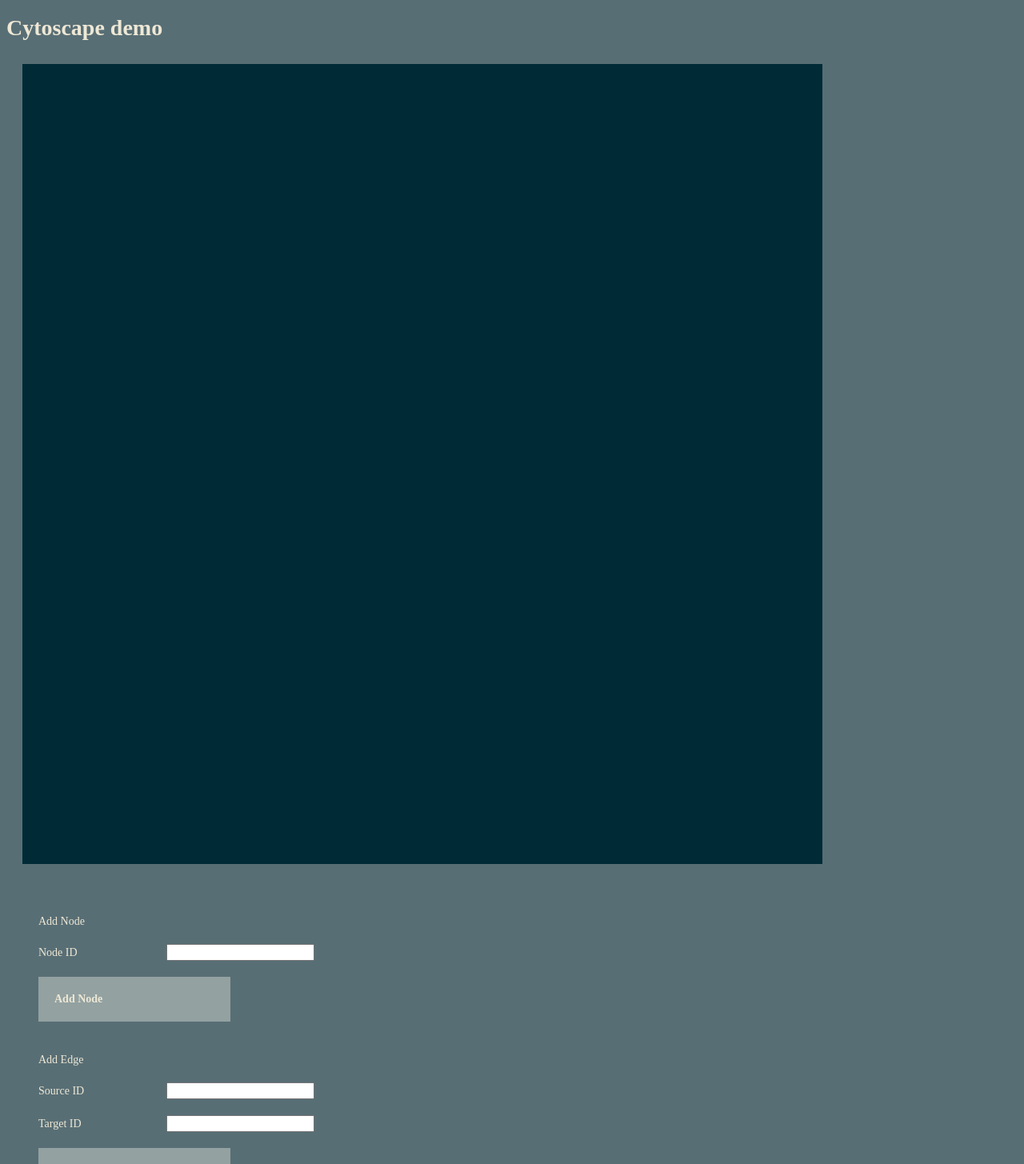
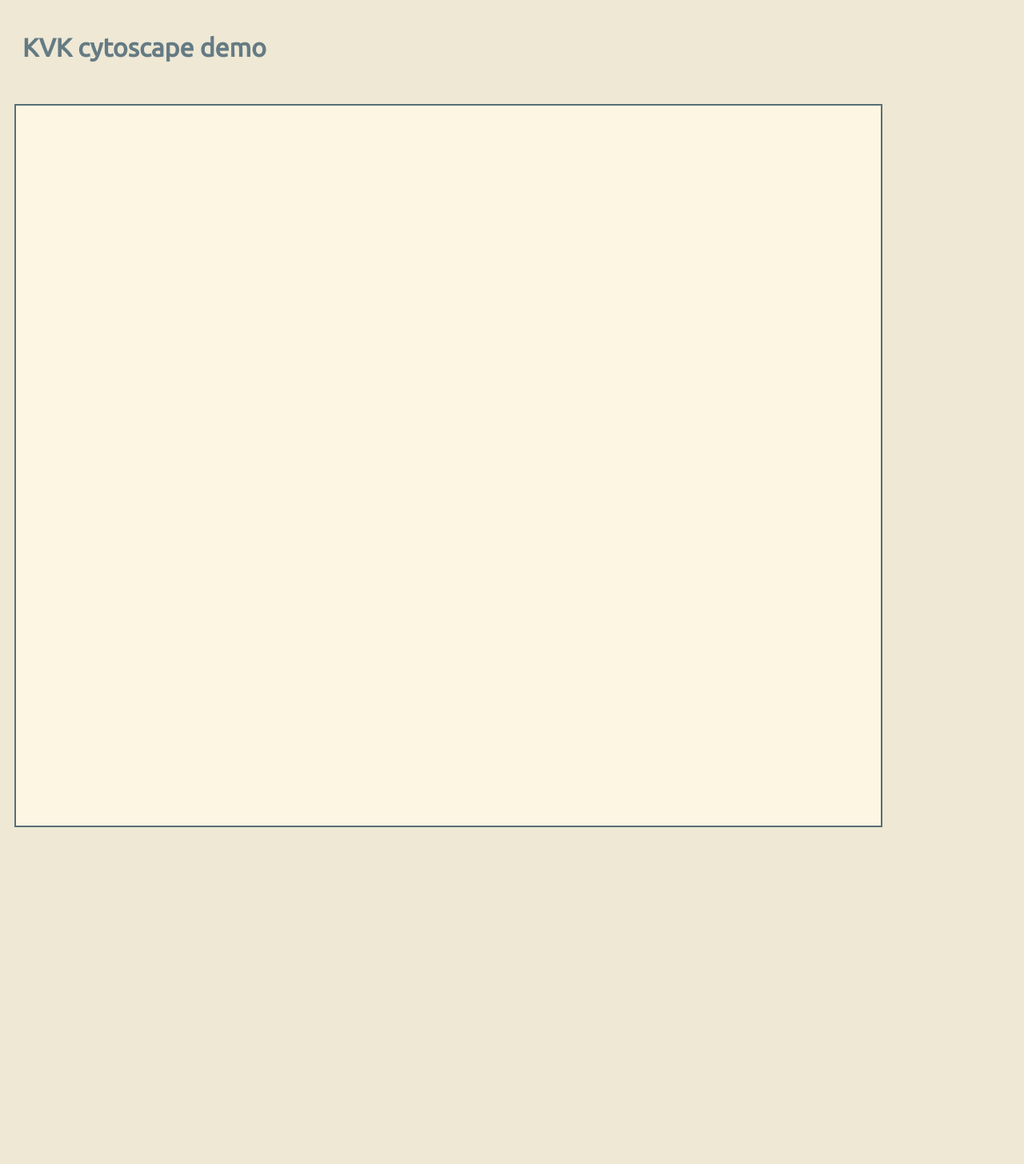
Before and after one commit to DGJanson/cytoscape-tryout, a React app: page / in a window 1280 px wide. Shown: the top 1455 px of the page at 80% size. After the commit the page ends 1052 px from the top, so only its background shows below. Built offline with nearby package versions, Linux system fonts and the light colour scheme; the HTML template or start-up script is replaced by a standard one.

Commit message:
Started rebuilding to React

```diff
--- a/package.json
+++ b/package.json
@@ -22,6 +22,7 @@
     "css-loader": "^6.6.0",
     "html-webpack-plugin": "^5.5.0",
     "node-sass": "^7.0.1",
+    "react-svg-loader": "^3.0.3",
     "sass-loader": "^12.6.0",
     "style-loader": "^3.3.1",
     "webpack": "^5.69.1",
--- a/src/css/base.scss
+++ b/src/css/base.scss
@@ -16,26 +16,34 @@
 $cyan:      #2aa198;
 $green:     #859900;
 
+// fonts
+@import url('https://fonts.googleapis.com/css?family=Ubuntu&display=swap');
+
 // Basic setup
 
 body {
-  background-color: $base01;
-  color: $base2;
-  font: Helvetica, sans-serif;
-  font-size: 14px;
+  background-color: $base2;
+  color: $base00;
+  font-family: 'Ubuntu', sans-serif;
+  font-size: 16px;
 }
 
 .mainDiv {
-  width: 90%;
+  width: 95%;
+}
+
+.containerDiv {
   margin: 10px;
   padding: 10px;
 }
 
 .canvasDiv {
-  width: 1000px;
-  height: 1000px;
-  background-color: $base03;
+  width: 90%;
+  height: 900px;
+  margin: 10px;
+  background-color: $base3;
   display: inline-block;
+  border: 2px solid $base01;
 }
 
 .canvasAddDiv {
@@ -74,3 +82,8 @@
   font-weight: bolder;
   padding: 20px;
 }
+
+img.icon {
+  height: 50px;
+  width: 50px;
+}
--- a/src/index.jsx
+++ b/src/index.jsx
@@ -2,23 +2,21 @@
 import { createRoot } from 'react-dom/client';
 import React from 'react';
 
-import { generateMainView} from './js/view/main_view.js';
+import { MainModel } from './js/model/main';
+
+import { MainView} from './js/view/main_view.jsx';
 
 import { createElement } from './js/view/utils.js'
 
-import { Title } from './js/view/components/headers.jsx'
-
+// Here we setup the html and then start loading the first page
 
 function init_window () {
-  let div = createElement("div", "bodyDiv", "bodyDiv");
+  let div = createElement("div", "mainDiv", "mainDiv");
   document.body.appendChild(div);
   const root = createRoot(div)
-  root.render(<Title />);
 
-  const mainDiv = createElement('div', 'mainDiv', 'mainDiv');
-  document.body.appendChild(mainDiv);
-
-  generateMainView();
+  // We need to render a basic view first, since we need to bind cytoscape to an element that exists
+  root.render(<MainView />);
 }
 
 window.onload = init_window;
--- /dev/null
+++ b/src/js/enums.js
@@ -0,0 +1,4 @@
+export const mainStates = {
+    "loading" : 0,
+    "loaded" : 1
+}
--- /dev/null
+++ b/src/js/model/main.js
@@ -0,0 +1,17 @@
+// this class represents the main model of the  application
+// It contains the data and metadata for the graph
+// This class does not do a lot by itself, but collects the required data and methods
+
+import { initCytoscape } from "../graph/cytocanvas"
+import { CyHelper } from "../graph/cyhelper";
+
+export class MainModel {
+    constructor () {
+
+    }
+
+    bootCytoscape () {
+        let cy = initCytoscape("canvasDiv");
+        this.cyHelper = new CyHelper(cy);
+    }
+}
--- a/src/js/view/components/headers.jsx
+++ b/src/js/view/components/headers.jsx
@@ -3,7 +3,7 @@
 export class Title extends React.Component {
     render () {
         return (
-            <h1>Cytoscape demo</h1>
+            <h1>{this.props.title}</h1>
         )
     }
 }
--- /dev/null
+++ b/src/js/view/components/statecomponents.jsx
@@ -0,0 +1,18 @@
+// Some components that show things like loading, errors, etc.
+
+import React from "react";
+
+import "./statecomponents.scss";
+
+import rocket from '../../../assets/icons/rocket.png'
+
+export class LoadingDiv extends React.Component {
+    render () {
+        return (
+            <div className="loadingStateDiv">
+                <p>Loading</p>
+                <img className="icon" src={rocket}/>
+            </div>
+        );
+    }
+}
--- /dev/null
+++ b/src/js/view/components/statecomponents.scss
@@ -0,0 +1,4 @@
+.loadingStateDiv {
+    font-weight: bold;
+    text-align: center;
+}
--- a/src/js/view/main_view.js
+++ /dev/null
@@ -1,85 +0,0 @@
-import { createElement, createInputElement } from './utils.js';
-
-import { initCytoscape} from '../graph/cytocanvas.js'
-import { CyHelper } from '../graph/cyhelper.js';
-
-
-
-export function generateMainView () {
-  const canvasDiv = createElement('div', 'canvasDiv', 'canvasDiv');
-  document.getElementById('mainDiv').appendChild(canvasDiv);
-  let cy = initCytoscape('canvasDiv');
-  const cyHelper = new CyHelper(cy);
-
-  cyHelper.setLayout('cose');
-
-  let canvasAddDiv = createInputElements(cyHelper);
-  document.getElementById('mainDiv').appendChild(canvasAddDiv);
-
-  //cyHelper.addNode("a");
-  //cyHelper.addNode("b");
-  //cyHelper.addNode("c");
-  //cyHelper.addNode("c");
-
-  //cyHelper.addEdge("b", "c");
-  //cyHelper.addEdge("b", "c");
-  //cyHelper.addEdge("c", "a");
-  //cyHelper.addEdge("b", "d");
-}
-
-function createInputElements (cyHelper) {
-  const addDiv = createElement('div', 'canvasAddDiv', 'canvasAddDiv');
-
-  let nodeHeader = createElement('div', 'canvasAddNodeHeader', 'canvasAddHeader');
-  nodeHeader.innerHTML = 'Add Node';
-  addDiv.appendChild(nodeHeader);
-  addDiv.appendChild(createCanvasInput('Node ID', 'nodeId'));
-  let addNodeButton = createElement('div', 'addNodeButton', 'canvasSubmit');
-  addNodeButton.innerHTML = 'Add Node';
-  addNodeButton.addEventListener("click", createAddNodeListener(cyHelper), false);
-  addDiv.appendChild(addNodeButton);
-
-  let edgeHeader = createElement('div', 'canvasAddEdgeHeader', 'canvasAddHeader');
-  edgeHeader.innerHTML = 'Add Edge';
-  addDiv.appendChild(edgeHeader);
-  addDiv.appendChild(createCanvasInput('Source ID', 'edgeSourceId'));
-  addDiv.appendChild(createCanvasInput('Target ID', 'edgeTargetId'));
-  let addEdgeButton = createElement('div', 'addEdgeButton', 'canvasSubmit');
-  addEdgeButton.innerHTML = 'Add Edge';
-  addEdgeButton.addEventListener('click', createAddEdgeListener(cyHelper), false);
-  addDiv.appendChild(addEdgeButton);
-
-  return(addDiv);
-}
-
-function createCanvasInput (label, inputId) {
-  let inputDiv = createElement('div', 'canvasInputDiv-' + inputId, 'canvasAddInputDiv');
-  let inputLabel = createElement('div', 'canvasInputLabel-' + inputId, 'canvasAddInputLabel');
-  inputLabel.innerHTML = label;
-  inputDiv.appendChild(inputLabel);
-  let inputInput = createElement('div', 'canvasInput-' + inputId, 'canvasAddInputInput');
-  let inputElement = createInputElement(inputId, 'canvasInput'); // canvasInput class does not exist yet
-  inputInput.appendChild(inputElement);
-  inputDiv.appendChild(inputInput);
-  return(inputDiv);
-}
-
-function createAddNodeListener (cyHelper) {
-  let toReturn = function () {
-    let nodeId = document.getElementById('nodeId').value;
-    document.getElementById('nodeId').value = '';
-    cyHelper.addNode(nodeId);
-  };
-
-  return toReturn;
-}
-
-function createAddEdgeListener (cyHelper) {
-  return function () {
-    let sourceId = document.getElementById('edgeSourceId').value;
-    let targetId = document.getElementById('edgeTargetId').value;
-    document.getElementById('edgeSourceId').value = '';
-    document.getElementById('edgeTargetId').value = '';
-    cyHelper.addEdge(sourceId, targetId);
-  }
-}
--- /dev/null
+++ b/src/js/view/main_view.jsx
@@ -0,0 +1,59 @@
+// This contains the main view. Call several elements that make up the main view
+
+import React from 'react';
+
+import { Title } from './components/headers.jsx';
+import { LoadingDiv } from './components/statecomponents.jsx';
+
+import { MainModel } from '../model/main.js';
+import { mainStates } from '../enums.js';
+
+export class MainView extends React.Component {
+    constructor (props) {
+        super(props);
+        this.state = { state: mainStates.loading} ;
+    }
+
+    componentDidMount () {
+        this.mainModel = new MainModel();
+        this.mainModel.bootCytoscape();
+        this.setState({state: mainStates.loaded});
+    }
+
+    render () {
+        if (this.state["state"] == mainStates.loading) {
+            return (
+                <div>
+                    <MainTitle/>
+                    <LoadingDiv />
+                    <CytoscapeContainer />
+                </div>
+            )
+        } else if (this.state["state"] == mainStates.loaded) {
+            return (
+                <div>
+                    <MainTitle/>
+                    <CytoscapeContainer />
+                </div>
+            )
+        }
+    }
+}
+
+class MainTitle extends React.Component {
+    render () {
+        return (
+            <div className="containerDiv">
+                <Title title="KVK cytoscape demo" />
+            </div>
+        )
+    }
+}
+
+class CytoscapeContainer extends React.Component {
+    render () {
+        return (
+            <div className="canvasDiv" id="canvasDiv"></div>
+        )
+    }
+}
--- a/webpack.config.js
+++ b/webpack.config.js
@@ -32,8 +32,22 @@
         use: ['style-loader', 'css-loader', 'sass-loader']
       },
       {
-        test: /\.(png|svg|jpg|jpeg|gif)$/i,
+        test: /\.(png|jpg|jpeg|gif)$/i,
         type: 'asset/resource'
+      },
+      {
+        test: /\.svg$/,
+        use: [
+          {
+            loader: "babel-loader"
+          },
+          {
+            loader: "react-svg-loader",
+            options: {
+              jsx: true // true outputs JSX tags
+            }
+          }
+        ]
       }
     ]
   }
```
Also changed, not shown: src/assets/icons/rocket.png (added), 1 other file (tests, documents, lock files or other folders).
